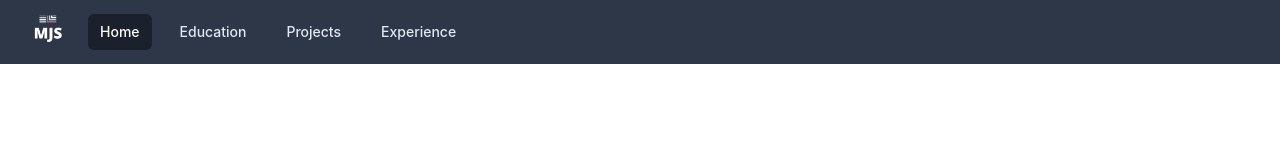
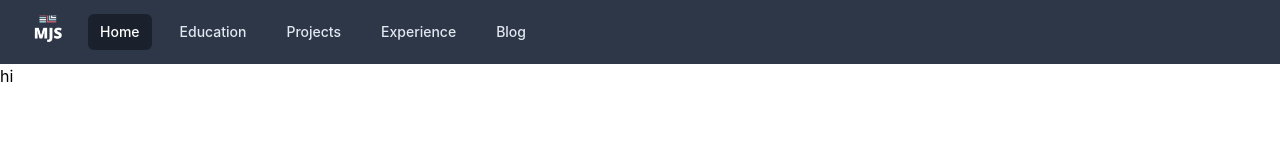
Before and after one commit to MichaelSchiumo/mjs-portfolio, a React (Create React App) app in the folder mjsportfolio/: page /blog in a window 1280 px wide. Shown: the top 160 px of the page. Built offline with nearby package versions, Linux system fonts and the light colour scheme.

Commit message:
added blog component

```diff
--- a/mjsportfolio/src/App.js
+++ b/mjsportfolio/src/App.js
@@ -7,6 +7,7 @@ import Welcome from './components/Welcome.js';
 import Education from './components/Education.js';
 import Projects from './components/Projects.js';
 import Experience from './components/experience/Experience.js';
+import Blog from './components/Blog.js';
 
 function App() {
   return (
@@ -18,6 +19,7 @@ function App() {
           <Route path='/education' component={Education} />
           <Route path='/projects' component={Projects} />
           <Route path='/experience' component={Experience} />
+          <Route path='/blog' component={Blog} />
         </Switch>
       </div>
     </div>
--- /dev/null
+++ b/mjsportfolio/src/components/Blog.js
@@ -0,0 +1,7 @@
+import React from 'react';
+
+const Blog = () => {
+  return <div>hi</div>;
+};
+
+export default Blog;
--- a/mjsportfolio/src/components/Navbar.js
+++ b/mjsportfolio/src/components/Navbar.js
@@ -85,6 +85,12 @@ const Navbar = () => {
                 >
                   Experience
                 </a>
+                <a
+                  href='/blog'
+                  className='ml-4 px-3 py-2 rounded-md text-sm font-medium leading-5 text-gray-300 hover:text-white hover:bg-gray-700 focus:outline-none focus:text-white focus:bg-gray-700 transition duration-150 ease-in-out'
+                >
+                  Blog
+                </a>
               </div>
             </div>
           </div>
```
